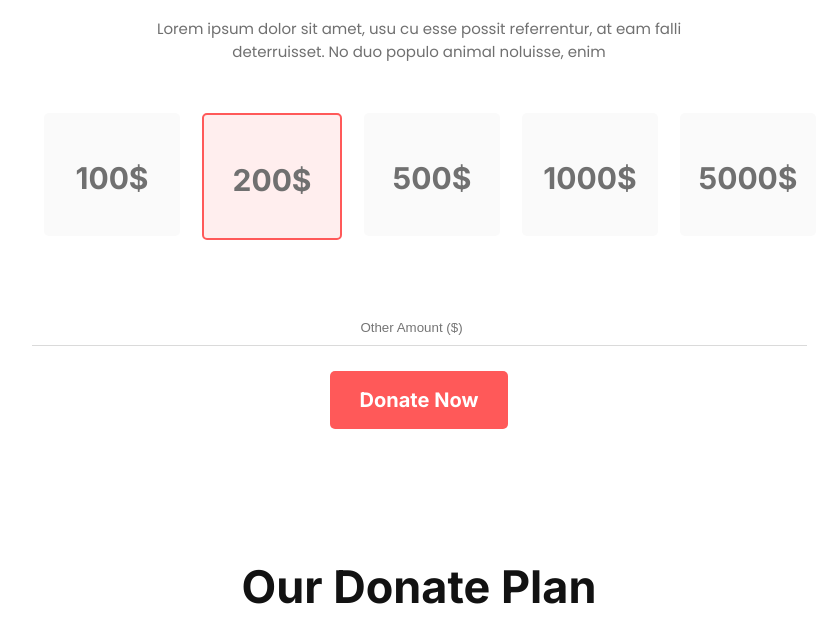
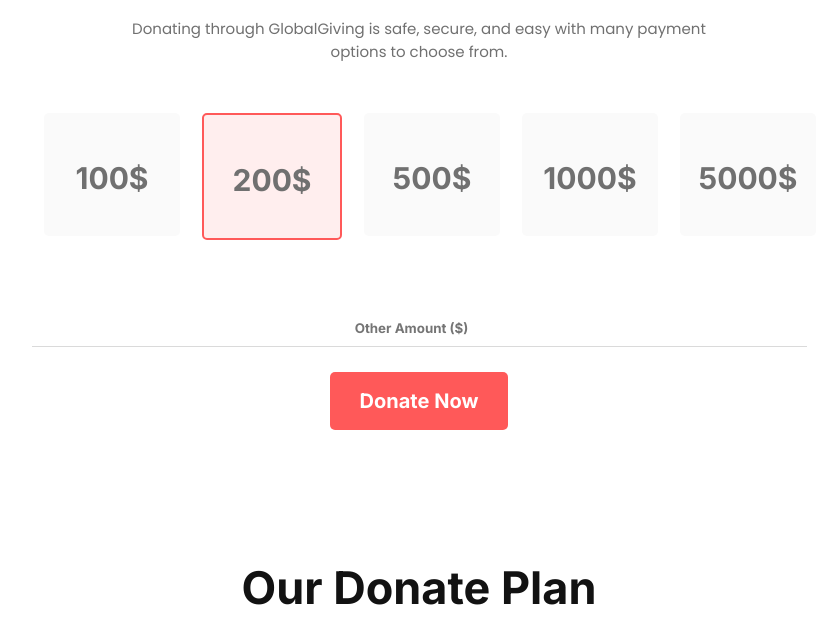
Before and after one commit to Ashik-Programmer/dontate-today, a plain HTML site: page index.html in a window 1280 px wide. Shown: the part 859-1490 px from the top of the page, without its empty margins (221-1059 px from the left). Drawn offline with Linux system fonts and the light colour scheme.

Commit message:
donate project end

```diff
--- a/index.html
+++ b/index.html
@@ -28,9 +28,7 @@
     </section>
     <section class="donate-today container">
         <h2>Donate Today</h2>
-        <p>Lorem ipsum dolor sit amet, usu cu esse possit referrentur, at eam falli<br> deterruisset. No duo populo
-            animal
-            noluisse, enim</p>
+        <p>Donating through GlobalGiving is safe, secure, and easy with many payment <br> options to choose from.</p>
         <div class="donate-price">
             <div class="price">
                 <h3>100$</h3>
--- a/style.css
+++ b/style.css
@@ -120,6 +120,7 @@ section {
     padding-bottom: 10px;
     ;
     margin-top: 30px;
+    font-family: 'Inter';
 }
 
 .donate-form input ::placeholder {
@@ -201,6 +202,8 @@ section {
     padding: 15px 30px 15px 10px;
     border: none;
     outline: none;
+    font-family: 'Inter';
+
 }
 
 .subscribe input::placeholder {
@@ -213,7 +216,7 @@ section {
     border: none;
     outline: none;
     color: #FFFFFF;
-    padding: 0 30px;
+    padding: 0 40px;
     cursor: pointer;
 }
 
```
